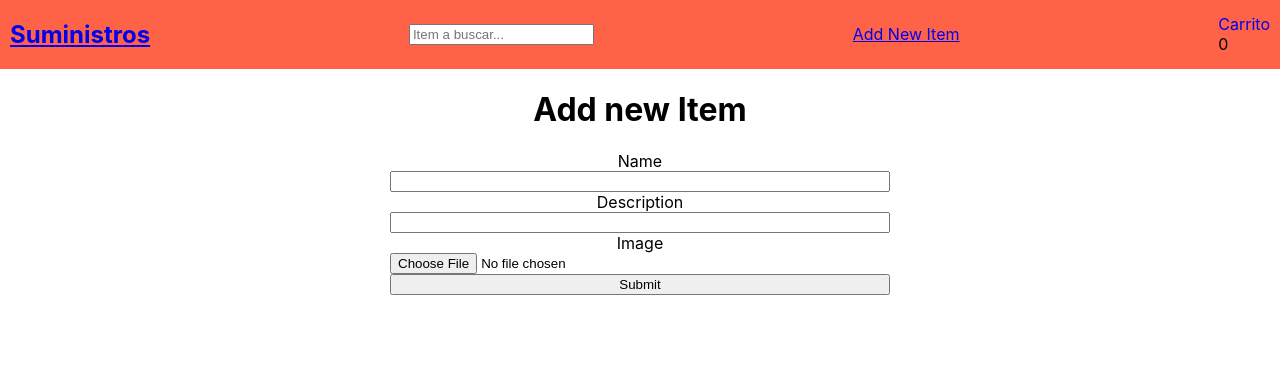
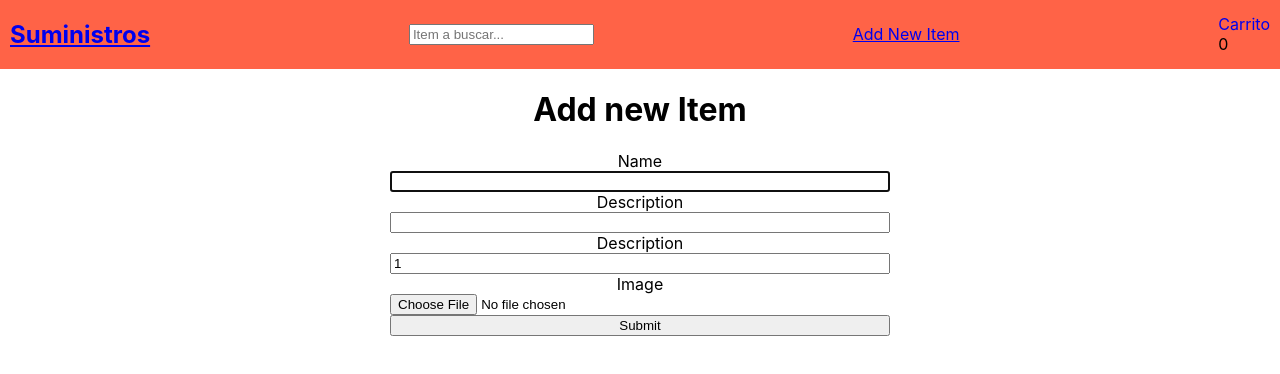
Before and after one commit to carlosdummy14/supplies, a React (Create React App) app: page /add-item in a window 1280 px wide. Shown: the top 374 px of the page. Built offline with nearby package versions, Linux system fonts and the light colour scheme; data requests are answered from the project's data file.

Commit message:
Valitation and hook to get items

```diff
--- a/package.json
+++ b/package.json
@@ -15,7 +15,8 @@
     "react-scripts": "4.0.3",
     "redux": "4.1.0",
     "redux-devtools-extension": "2.13.9",
-    "web-vitals": "1.1.1"
+    "web-vitals": "1.1.1",
+    "yup": "^0.32.9"
   },
   "scripts": {
     "start": "react-scripts start",
--- a/src/App.js
+++ b/src/App.js
@@ -1,5 +1,4 @@
-import React, { useEffect } from 'react'
-import { useDispatch } from 'react-redux'
+import React from 'react'
 import { BrowserRouter, Route, Switch } from 'react-router-dom'
 
 import './App.css'
@@ -7,17 +6,10 @@ import ListOfItems from './components/ListOfItems'
 import Navbar from './components/Navbar'
 import ShoppingCar from './components/ShoppingCar'
 import AddItem from './pages/AddItem'
-import { getAllItems } from './reducers/itemsReducer'
-import { getAll } from './services/items'
+import useGetAllItems from './hooks/useGetAllItems'
 
 const App = () => {
-  const dispatch = useDispatch()
-
-  useEffect(() => {
-    getAll().then((items) => {
-      dispatch(getAllItems(items))
-    })
-  }, [dispatch])
+  useGetAllItems()
 
   return (
     <BrowserRouter>
--- a/src/hooks/useGetAllItems.js
+++ b/src/hooks/useGetAllItems.js
@@ -0,0 +1,17 @@
+import { useEffect } from 'react'
+import { useDispatch } from 'react-redux'
+
+import { getAllItems } from '../reducers/itemsReducer'
+import { getAll } from '../services/items'
+
+const useGetAllItems = () => {
+  const dispatch = useDispatch()
+
+  useEffect(() => {
+    getAll().then((items) => {
+      dispatch(getAllItems(items))
+    })
+  }, [dispatch])
+}
+
+export default useGetAllItems
--- a/src/pages/AddItem.js
+++ b/src/pages/AddItem.js
@@ -2,14 +2,23 @@ import React from 'react'
 import { Field, Form, Formik } from 'formik'
 import { useDispatch, useSelector } from 'react-redux'
 import { useHistory } from 'react-router-dom'
+import * as Yup from 'yup'
 
 import { addItem } from '../reducers/itemsReducer'
 
 const initialValues = {
   name: '',
   description: '',
+  stock: 1,
   image: ''
 }
+
+const AddItemSchema = Yup.object().shape({
+  name: Yup.string().min(5).max(30, 'Too Long!').required('Required'),
+  description: Yup.string().min(10).max(40, 'Too Long!').required('Required'),
+  stock: Yup.number().positive().integer().max(99).required('Required'),
+  image: Yup.string()
+})
 
 const styles = {
   form: {
@@ -26,12 +35,12 @@ const AddItem = () => {
   const history = useHistory()
 
   const handleSubmit = (values) => {
-    const { name, description, image } = values
+    const { name, description, stock, image } = values
     const newItem = {
       id: items.length + 1,
-      name: name,
+      name: name.toUpperCase(),
       description: description,
-      stock: 1,
+      stock: stock,
       available: true,
       createdAt: '2021-04-09T22:51:55.756Z',
       img: image
@@ -47,17 +56,44 @@ const AddItem = () => {
       <h1>Add new Item</h1>
       <Formik
         initialValues={initialValues}
+        validationSchema={AddItemSchema}
         onSubmit={handleSubmit}
       >
+        {
+          ({ errors, touched }) => (
             <Form style={styles.form}>
               <label htmlFor='name'>Name</label>
-          <Field name='name' type='text' />
+              <Field autoFocus='autofocus' name='name' type='text' />
+              {errors.name && touched.name
+                ? (
+                  <div>{errors.name}</div>
+                  )
+                : null}
               <label htmlFor='description'>Description</label>
               <Field name='description' type='text' />
+              {errors.description && touched.description
+                ? (
+                  <div>{errors.description}</div>
+                  )
+                : null}
+              <label htmlFor='stock'>Description</label>
+              <Field name='stock' type='number' />
+              {errors.stock && touched.stock
+                ? (
+                  <div>{errors.stock}</div>
+                  )
+                : null}
               <label htmlFor='image'>Image</label>
               <Field name='image' type='file' />
+              {errors.image && touched.image
+                ? (
+                  <div>{errors.image}</div>
+                  )
+                : null}
               <button type='submit'>Submit</button>
             </Form>
+          )
+      }
       </Formik>
     </>
   )
```
Also changed, not shown: 1 other file (tests, documents, lock files or other folders). Lines whose indentation alone changed are shown as unchanged.
